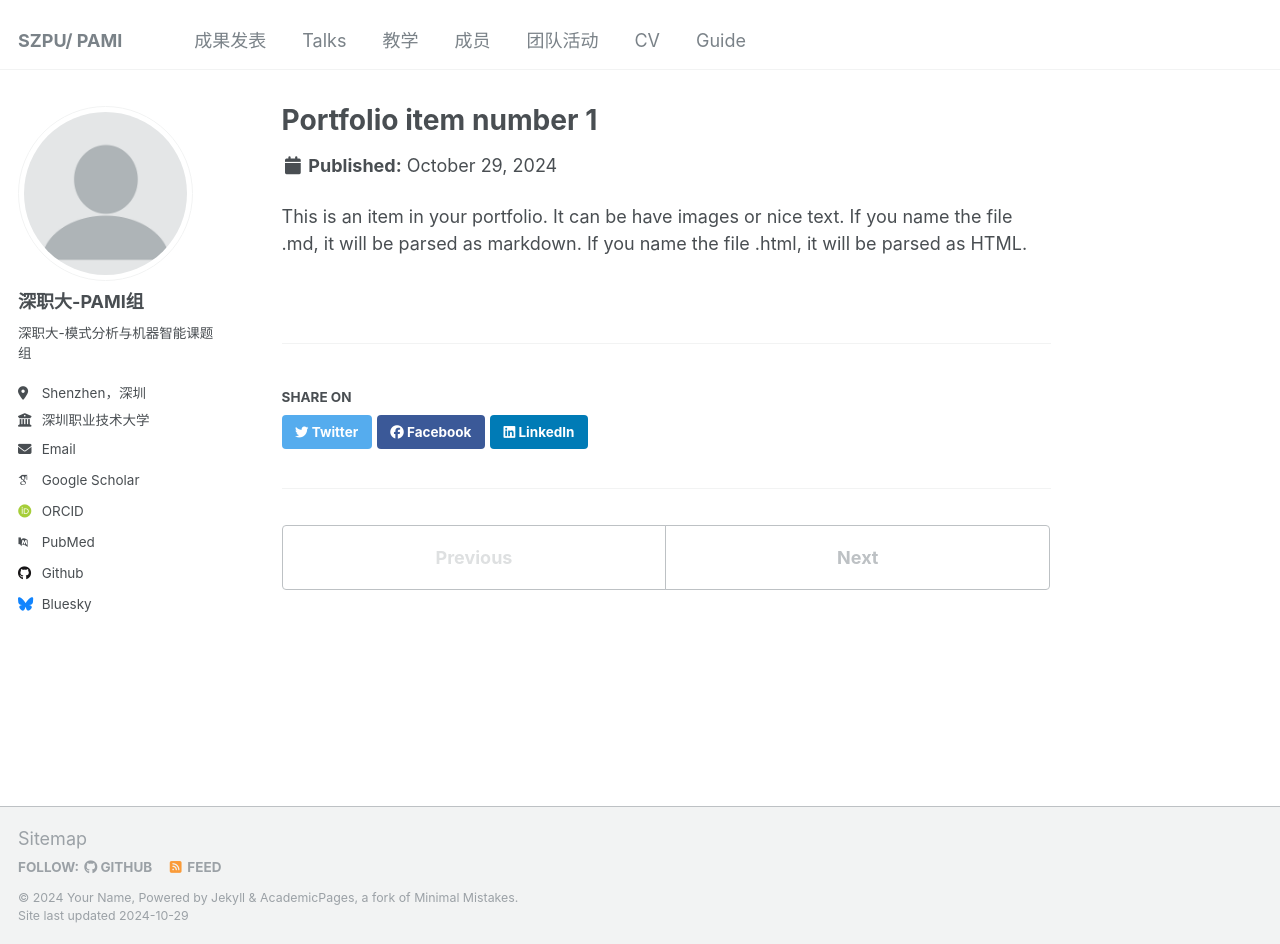
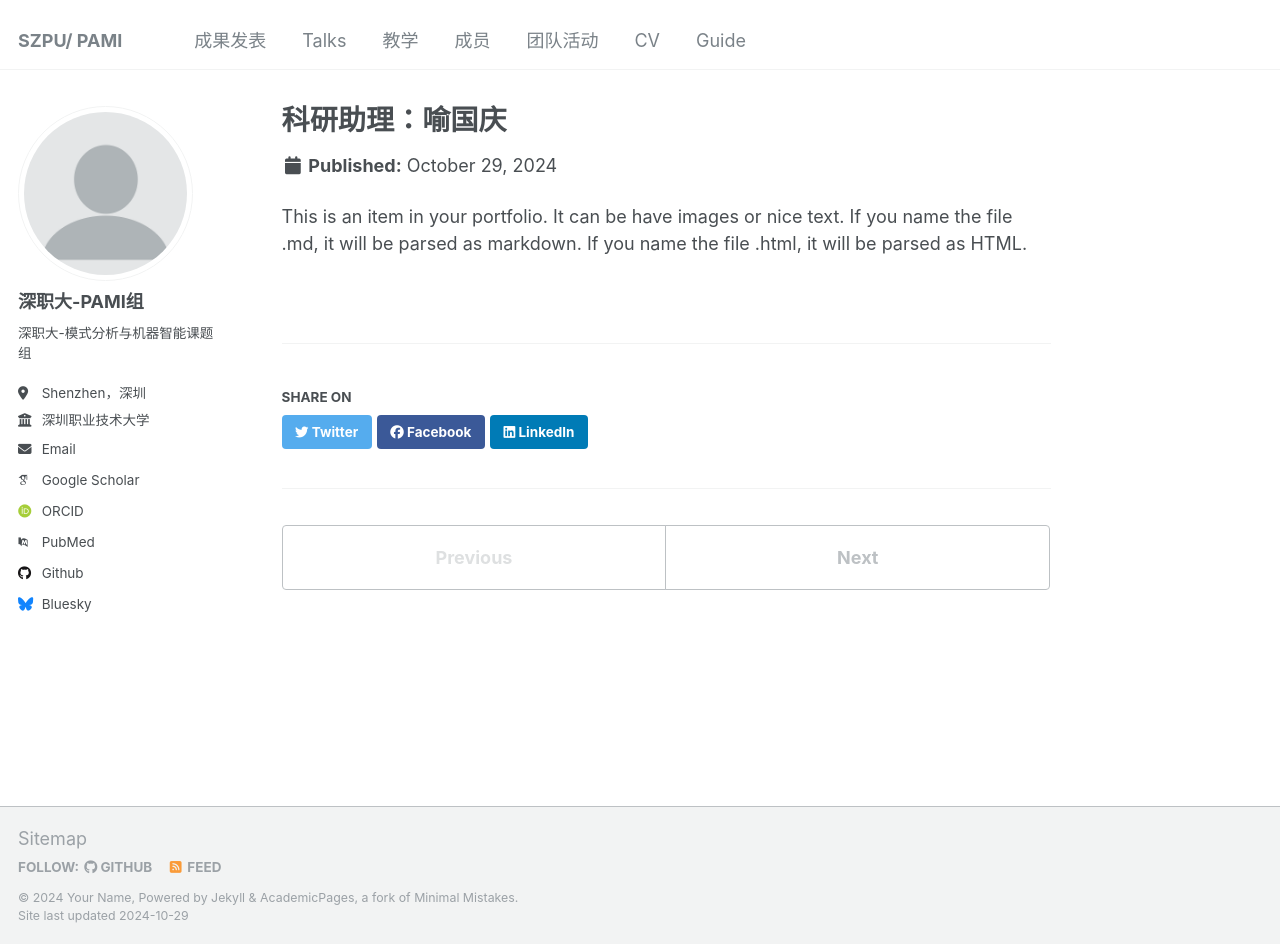
Before and after one commit to shaojiwan/academic.com, a Jekyll site: the page built from _portfolio/portfolio-1.md, in a window 1280 px wide and 944 px high. Built offline with Jekyll 4.4.1, drawn with Linux system fonts in a browser that asks for light colours; some web fonts are replaced.

Commit message:
Update portfolio-1.md

```diff
--- a/_portfolio/portfolio-1.md
+++ b/_portfolio/portfolio-1.md
@@ -1,5 +1,5 @@
 ---
-title: "Portfolio item number 1"
+title: "科研助理：喻国庆"
 excerpt: "Short description of portfolio item number 1<br/><img src='/images/500x300.png'>"
 collection: portfolio
 ---
```
